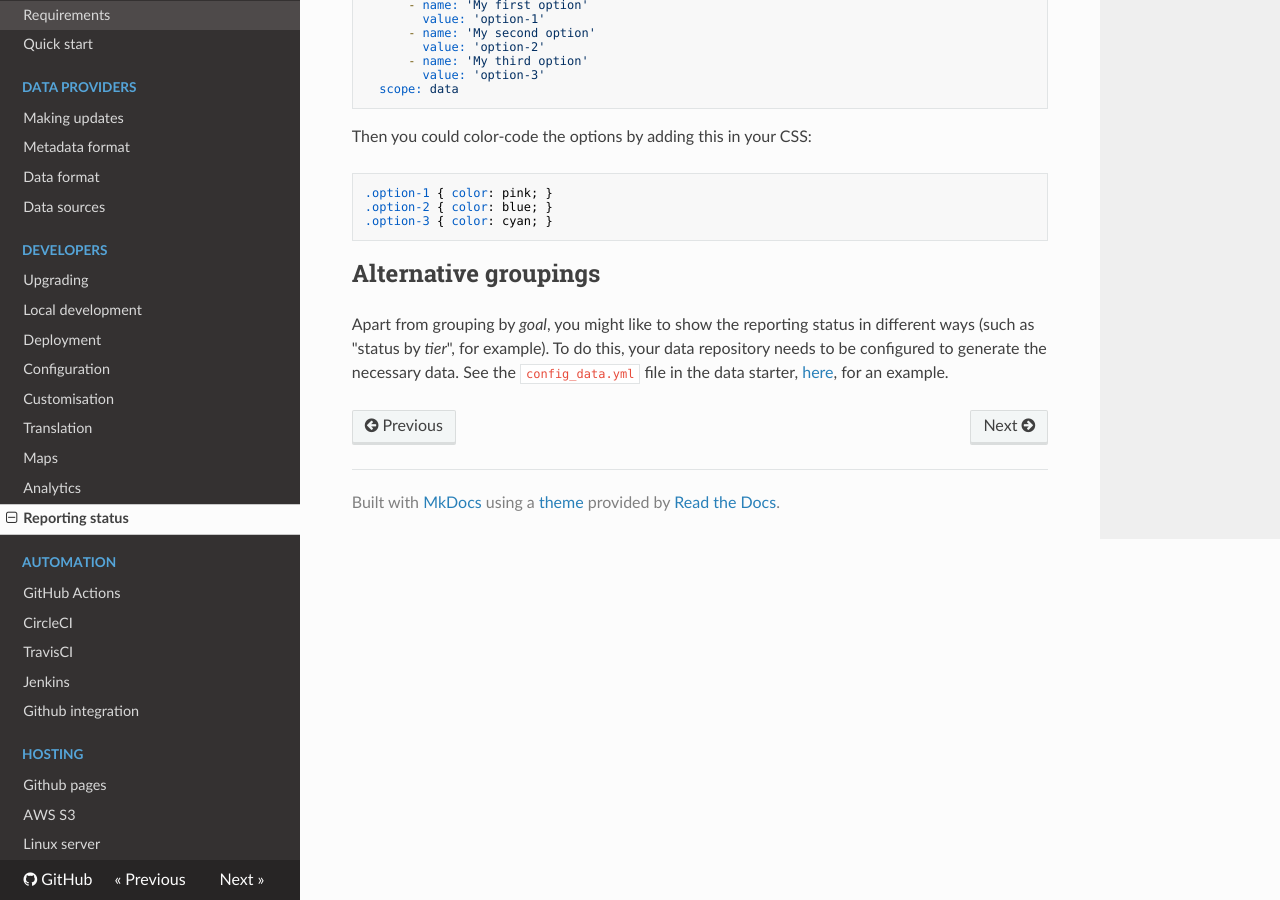
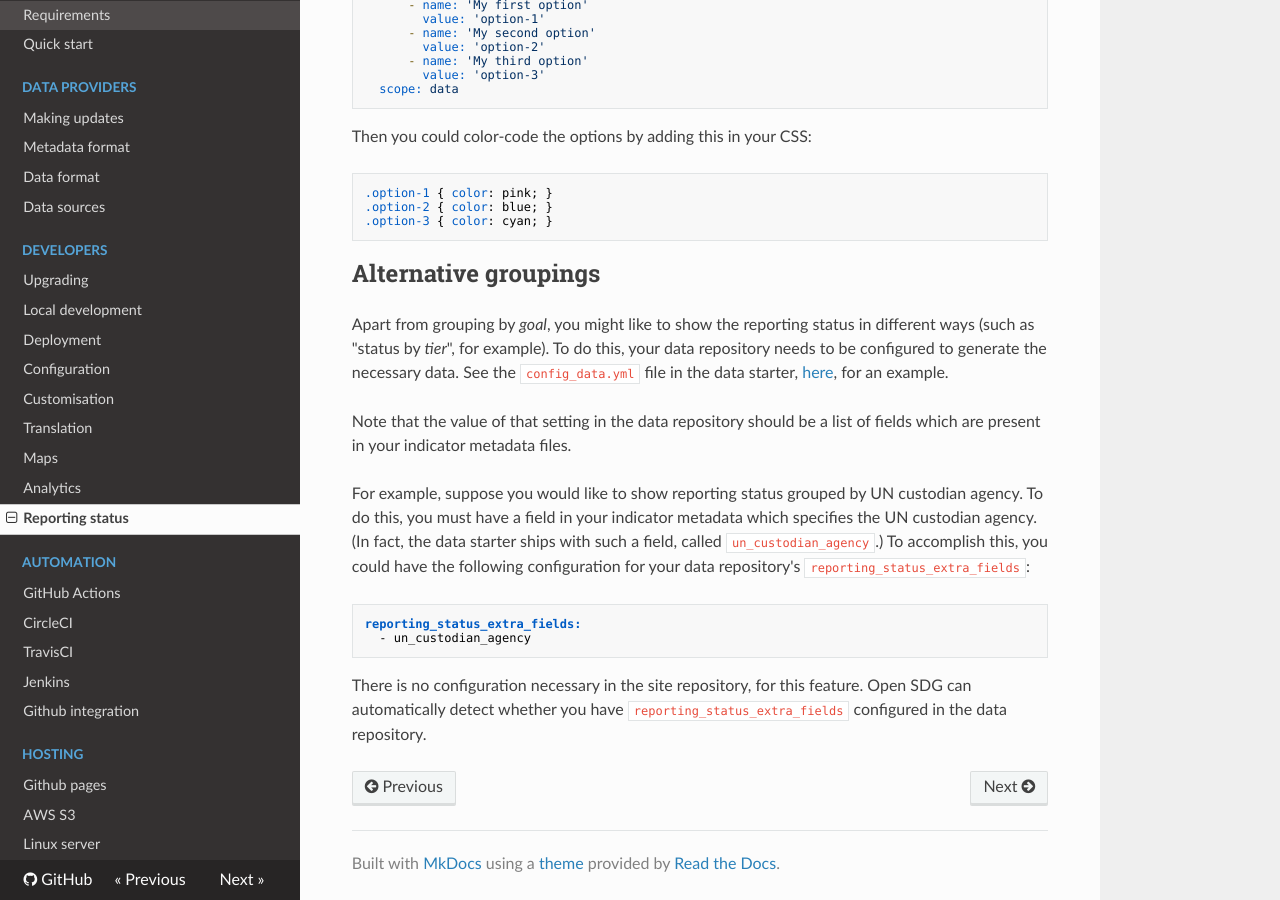
Before and after one commit to open-sdg/open-sdg, an MkDocs documentation site: the page built from docs/reporting-status.md, in a window 1280 px wide and 900 px high, scrolled down 838 px. Built offline with MkDocs 1.6.1, drawn with Linux system fonts in a browser that asks for light colours; nearby versions of some CDN libraries; old or Windows-style settings are respelled for this version of MkDocs.

Commit message:
More details on 'reporting_status_extra_fields'

````diff
--- a/docs/reporting-status.md
+++ b/docs/reporting-status.md
@@ -40,3 +40,14 @@ Then you could color-code the options by adding this in your CSS:
 ## Alternative groupings
 
 Apart from grouping by _goal_, you might like to show the reporting status in different ways (such as "status by _tier_", for example). To do this, your data repository needs to be configured to generate the necessary data. See the `config_data.yml` file in the data starter, [here](https://github.com/open-sdg/open-sdg-data-starter/blob/develop/config_data.yml#L24), for an example.
+
+Note that the value of that setting in the data repository should be a list of fields which are present in your indicator metadata files.
+
+For example, suppose you would like to show reporting status grouped by UN custodian agency. To do this, you must have a field in your indicator metadata which specifies the UN custodian agency. (In fact, the data starter ships with such a field, called `un_custodian_agency`.) To accomplish this, you could have the following configuration for your data repository's `reporting_status_extra_fields`:
+
+```
+reporting_status_extra_fields:
+  - un_custodian_agency
+```
+
+There is no configuration necessary in the site repository, for this feature. Open SDG can automatically detect whether you have `reporting_status_extra_fields` configured in the data repository.
````
